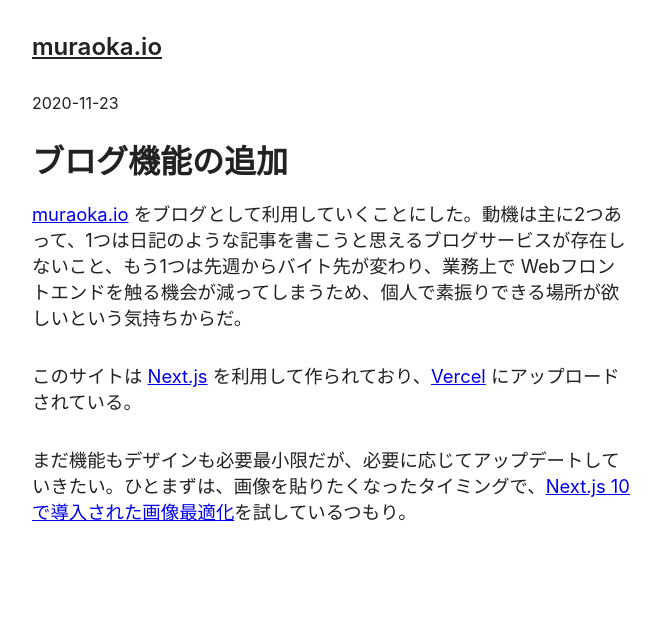
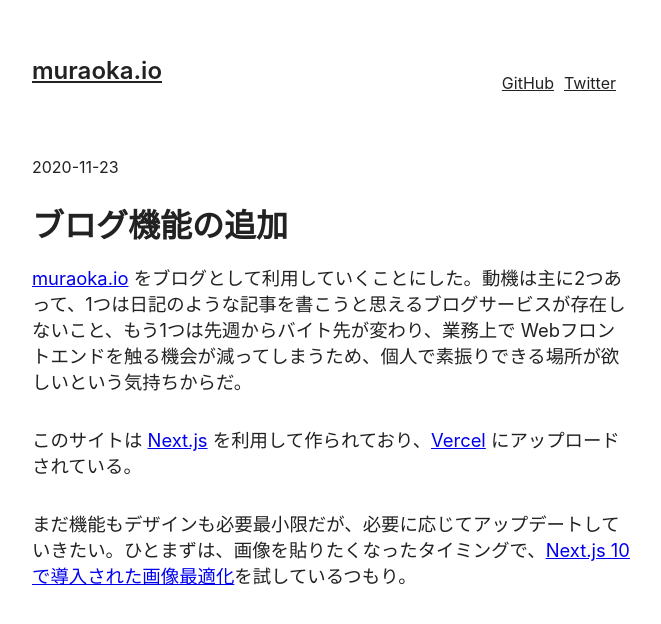
Before and after one commit to muraoka/muraoka.io, a Next.js app: page /articles/2020-11-23 in a window 1280 px wide. Shown: the top 624 px of the page, without its empty margins (308-969 px from the left). Built offline with nearby package versions, Linux system fonts and the light colour scheme.

Commit message:
Add links

```diff
--- a/components/header.tsx
+++ b/components/header.tsx
@@ -6,24 +6,51 @@ const Header: React.FC = () => {
   const router = useRouter();
   const Tag = router.pathname === '/' ? 'h1' : 'p';
   return (
-    <>
-      <Tag>
+    <header>
+      <Tag className="title">
         <Link href="/">
           <a>muraoka.io</a>
         </Link>
       </Tag>
+      <div>
+        <p>
+          <a href="https://github.com/muraoka" target="_blank" rel="noreferrer">
+            GitHub
+          </a>
+        </p>
+        <p>
+          <a
+            href="https://twitter.com/muraoka_jp"
+            target="_blank"
+            rel="noreferrer"
+          >
+            Twitter
+          </a>
+        </p>
+      </div>
 
       <style jsx>{`
-        ${Tag} {
+        header {
+          display: flex;
+          justify-content: space-between;
+          padding: 0 1rem 2rem 0;
+        }
+        .title {
           font-size: 1.5rem;
           font-weight: 600;
-          margin-bottom: 2rem;
+        }
+        div {
+          display: flex;
+          align-items: flex-end;
+        }
+        div > p {
+          padding-left: 10px;
         }
         a {
           color: #222;
         }
       `}</style>
-    </>
+    </header>
   );
 };
 export default Header;
```
